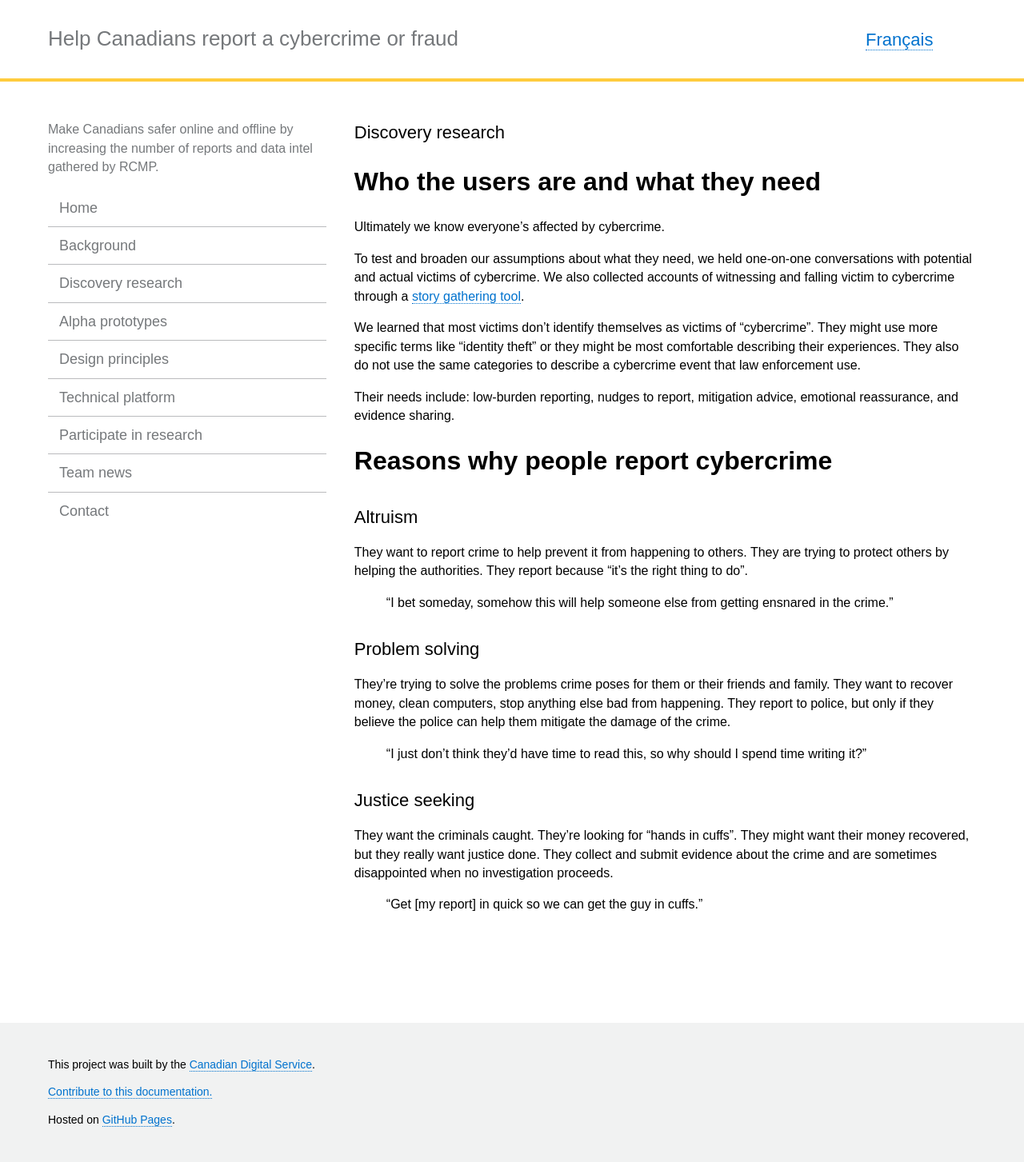
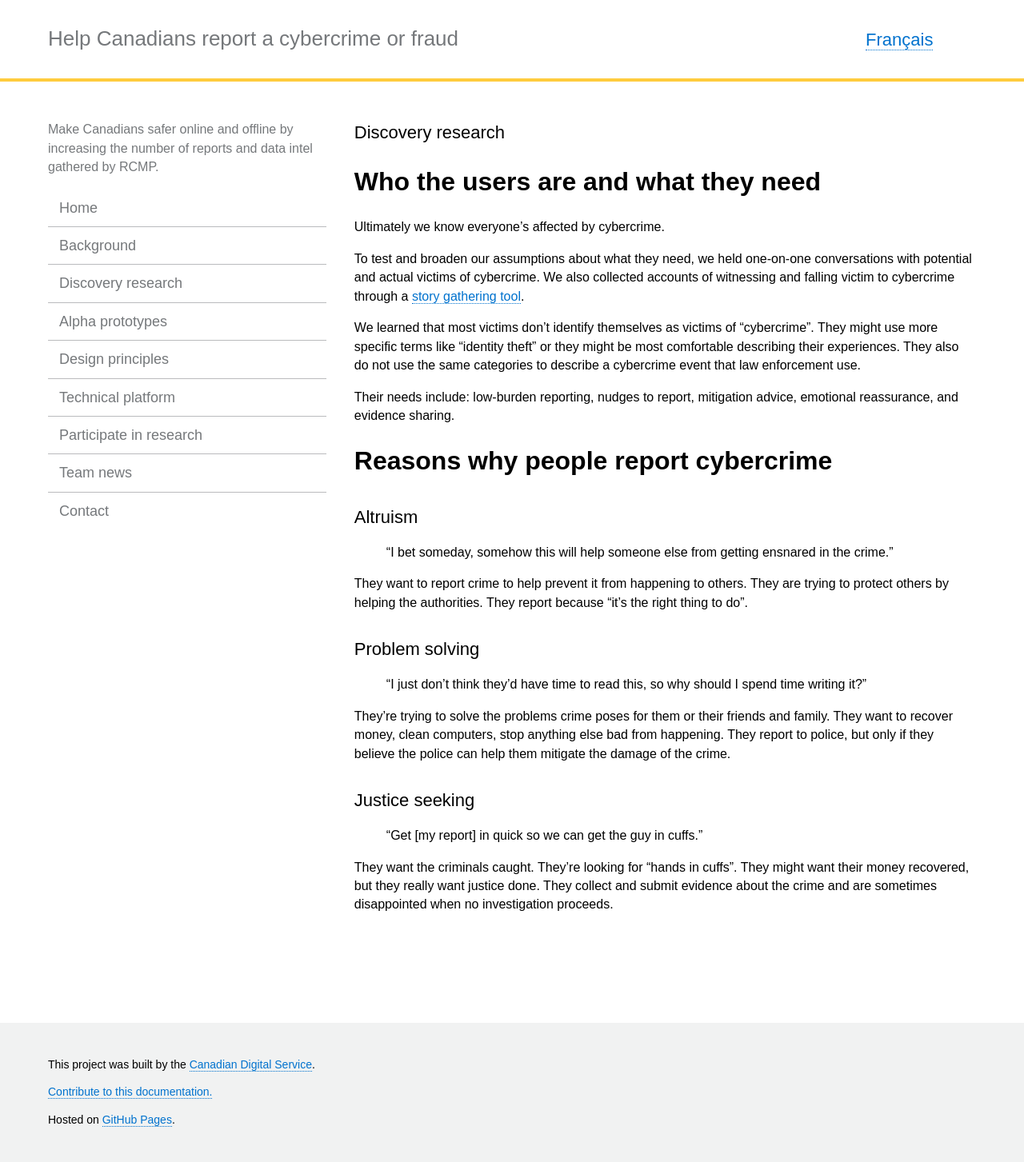
Before and after one commit to cds-snc/rcmp-report-a-cybercrime-alpha-documentation, a Jekyll site: the page built from _pages/en/discovery.md, in a window 1280 px wide. Shown: the whole page at 80% size. Built offline with Jekyll 4.4.1, drawn with Linux system fonts in a browser that asks for light colours.

```diff
--- a/_pages/en/discovery.md
+++ b/_pages/en/discovery.md
@@ -19,13 +19,19 @@ Their needs include: low-burden reporting, nudges to report, mitigation advice,
 # Reasons why people report cybercrime
 
 ## Altruism
-They want to report crime to help prevent it from happening to others. They are trying to protect others by helping the authorities. They report because "it's the right thing to do".
+
 > "I bet someday, somehow this will help someone else from getting ensnared in the crime."
 
+They want to report crime to help prevent it from happening to others. They are trying to protect others by helping the authorities. They report because "it's the right thing to do".
+
 ## Problem solving
-They're trying to solve the problems crime poses for them or their friends and family. They want to recover money, clean computers, stop anything else bad from happening. They report to police, but only if they believe the police can help them mitigate the damage of the crime.
+
 > "I just don't think they'd have time to read this, so why should I spend time writing it?"
 
+They're trying to solve the problems crime poses for them or their friends and family. They want to recover money, clean computers, stop anything else bad from happening. They report to police, but only if they believe the police can help them mitigate the damage of the crime.
+
 ## Justice seeking
+
+> "Get [my report] in quick so we can get the guy in cuffs."
+
 They want the criminals caught. They're looking for "hands in cuffs". They might want their money recovered, but they really want justice done. They collect and submit evidence about the crime and are sometimes disappointed when no investigation proceeds.
-> "Get [my report] in quick so we can get the guy in cuffs."
```
